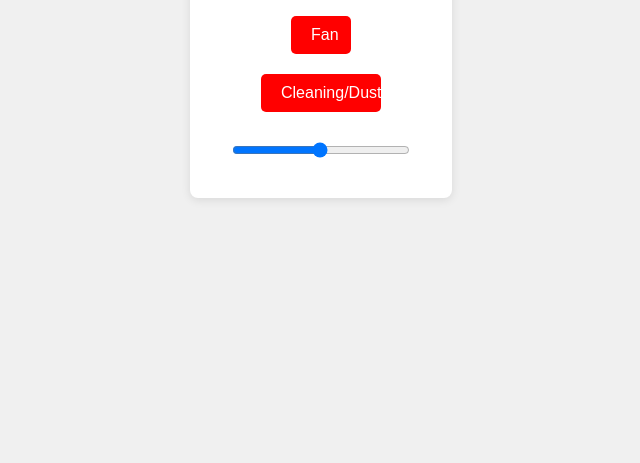
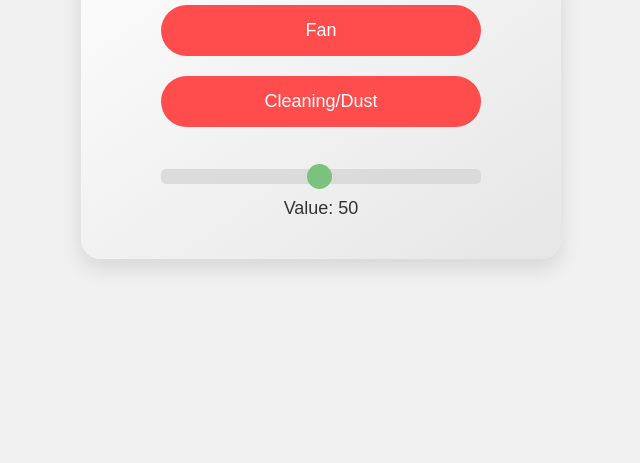
Before and after one commit to TacticalTree242/SeanESP32.github.io, a plain HTML site: page index.html in a window 1280 px wide. Shown: the part 337-800 px from the top of the page, without its empty margins (319-959 px from the left). Drawn offline with Linux system fonts and the light colour scheme.

Commit message:
V2 ESP32 Control website layout

```diff
--- a/index.html
+++ b/index.html
@@ -15,46 +15,91 @@
             background-color: #f0f0f0;
         }
         .container {
-            background-color: white;
-            padding: 20px;
-            border-radius: 8px;
-            box-shadow: 0 2px 10px rgba(0,0,0,0.1);
+            background: linear-gradient(145deg, #ffffff, #e6e6e6);
+            padding: 40px;
+            border-radius: 20px;
+            box-shadow: 0 10px 20px rgba(0,0,0,0.1);
             text-align: center;
+            max-width: 400px;
+            width: 90%;
         }
         h1 {
-            margin-top: 0;
             color: #333;
+            margin-bottom: 30px;
         }
         .button {
-            background-color: #ff0000;
+            background-color: #ff4d4d;
             color: white;
             border: none;
-            padding: 10px 20px;
+            padding: 15px 30px;
             margin: 10px;
-            border-radius: 5px;
+            border-radius: 50px;
             cursor: pointer;
-            font-size: 16px;
+            font-size: 18px;
+            transition: all 0.3s ease;
+            width: 80%;
         }
-        #fan {
-            width: 60px;
+        .button:hover {
+            background-color: #ff3333;
+            transform: translateY(-2px);
+            box-shadow: 0 5px 10px rgba(255,77,77,0.2);
         }
-        #cleaning {
-            width: 120px;
+        .slider-container {
+            margin-top: 30px;
         }
         .slider {
+            -webkit-appearance: none;
             width: 80%;
-            margin: 20px auto;
+            height: 15px;
+            border-radius: 5px;
+            background: #d3d3d3;
+            outline: none;
+            opacity: 0.7;
+            transition: opacity .2s;
+        }
+        .slider:hover {
+            opacity: 1;
+        }
+        .slider::-webkit-slider-thumb {
+            -webkit-appearance: none;
+            appearance: none;
+            width: 25px;
+            height: 25px;
+            border-radius: 50%;
+            background: #4CAF50;
+            cursor: pointer;
+        }
+        .slider::-moz-range-thumb {
+            width: 25px;
+            height: 25px;
+            border-radius: 50%;
+            background: #4CAF50;
+            cursor: pointer;
+        }
+        .slider-value {
+            margin-top: 10px;
+            font-size: 18px;
+            color: #333;
         }
     </style>
 </head>
 <body>
     <div class="container">
         <h1>ESP32 Control</h1>
-        <button id="fan" class="button">Fan</button>
-        <br>
-        <button id="cleaning" class="button">Cleaning/Dust</button>
-        <br>
-        <input type="range" min="1" max="100" value="50" class="slider" id="myRange">
+        <button class="button" id="fanButton">Fan</button>
+        <button class="button" id="cleaningButton">Cleaning/Dust</button>
+        <div class="slider-container">
+            <input type="range" min="1" max="100" value="50" class="slider" id="myRange">
+            <div class="slider-value">Value: <span id="sliderValue">50</span></div>
+        </div>
     </div>
+
+    <script>
+        const slider = document.getElementById("myRange");
+        const output = document.getElementById("sliderValue");
+        slider.oninput = function() {
+            output.innerHTML = this.value;
+        }
+    </script>
 </body>
 </html>
```
